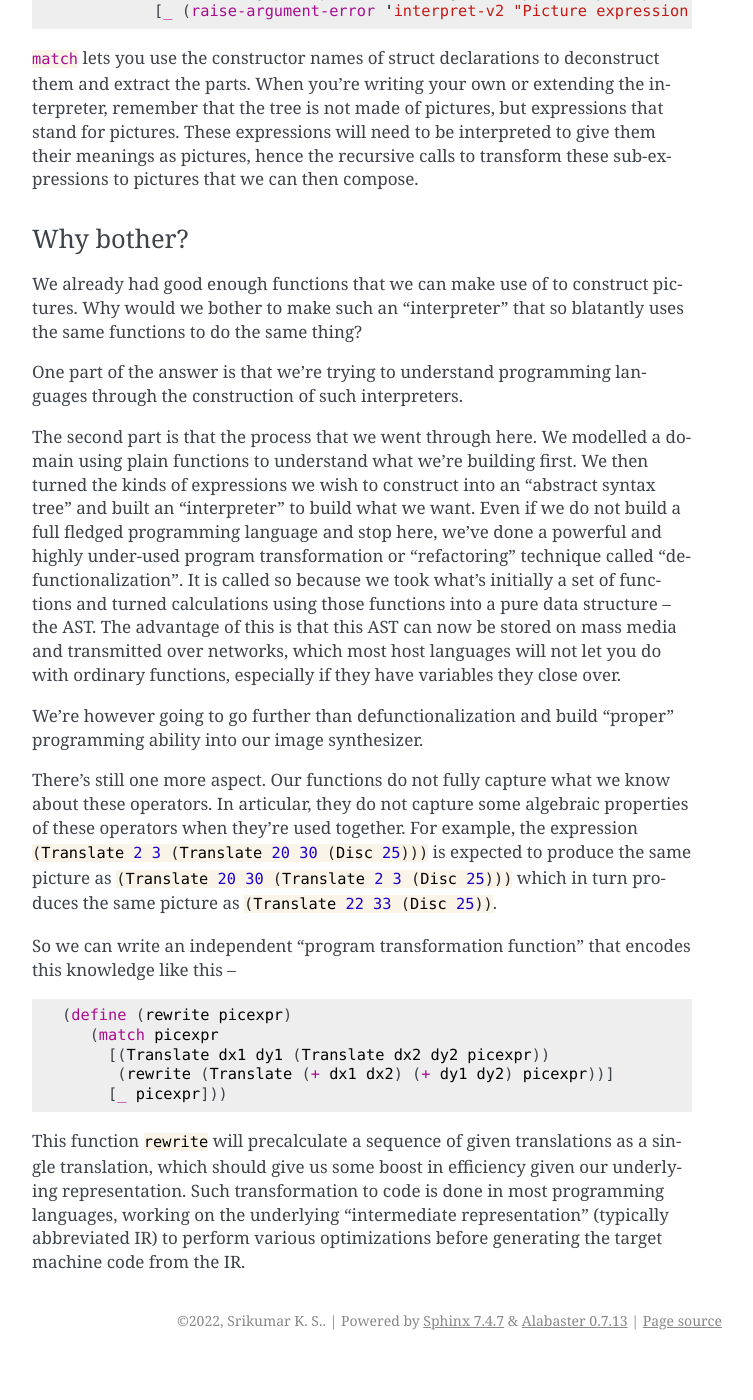
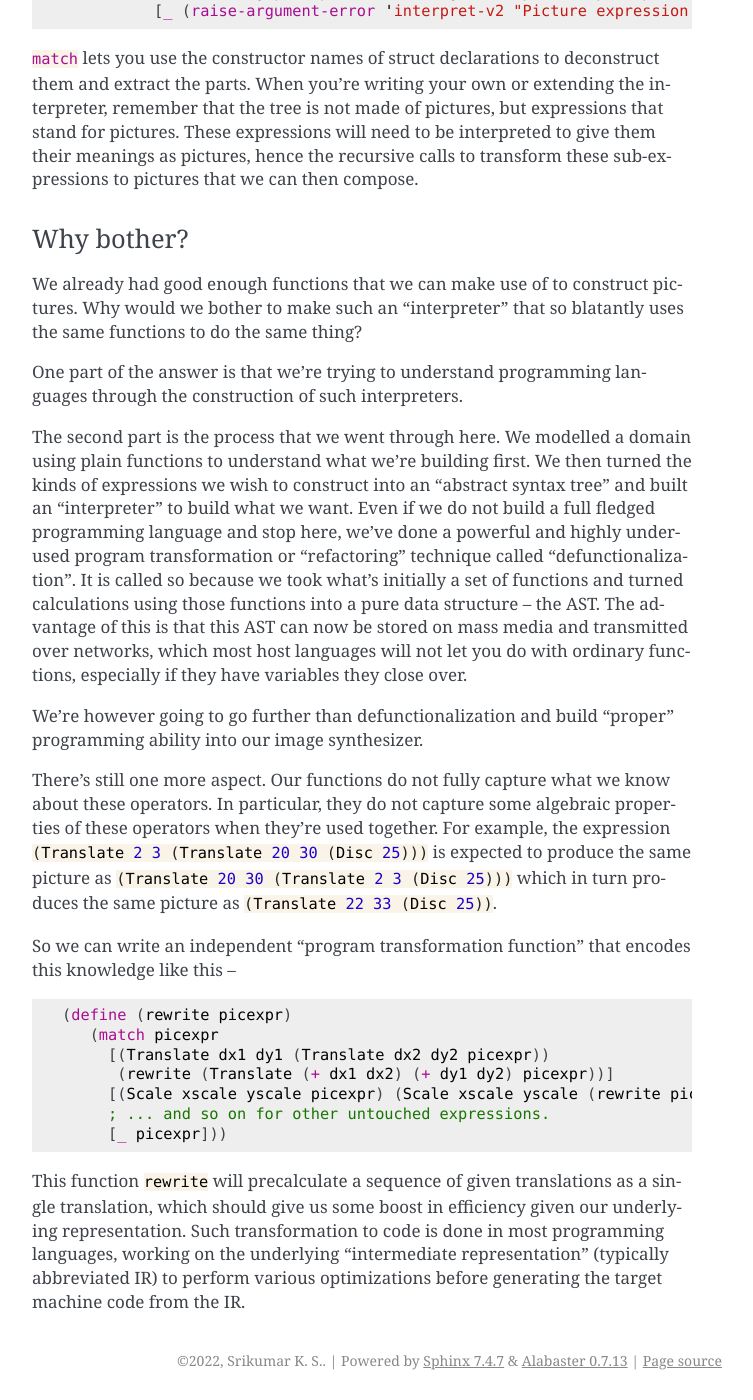
Before and after one commit to kreauniv/comp308, a Sphinx documentation site: the page built from source/piclang.rst, in a window 1280 px wide and 1400 px high, scrolled down 8849 px. Shown: the whole window, without its empty margins (388-1141 px from the left). Built offline with Sphinx 7.4.7, drawn with Linux system fonts in a browser that asks for light colours; before the commit the page ends 10209 px from its top, so only the background shows below that; some of the changed text lies outside the part shown.

Commit message:
Typos and clarifications

```diff
--- a/source/piclang.rst
+++ b/source/piclang.rst
@@ -408,11 +408,11 @@ uses the same functions to do the same thing?
 One part of the answer is that we're trying to understand programming
 languages through the construction of such interpreters.
 
-The second part is that the process that we went through here. We modelled a
-domain using plain functions to understand what we're building first. We then
-turned the kinds of expressions we wish to construct into an "abstract syntax
-tree" and built an "interpreter" to build what we want. Even if we do not build
-a full fledged programming language and stop here, we've done a powerful and
+The second part is the process that we went through here. We modelled a domain
+using plain functions to understand what we're building first. We then turned
+the kinds of expressions we wish to construct into an "abstract syntax tree"
+and built an "interpreter" to build what we want. Even if we do not build a
+full fledged programming language and stop here, we've done a powerful and
 highly under-used program transformation or "refactoring" technique called
 "defunctionalization". It is called so because we took what's initially a set
 of functions and turned calculations using those functions into a pure data
@@ -425,7 +425,7 @@ We're however going to go further than defunctionalization and build "proper"
 programming ability into our image synthesizer.
 
 There's still one more aspect. Our functions do not fully capture what we know
-about these operators. In articular, they do not capture some algebraic
+about these operators. In particular, they do not capture some algebraic
 properties of these operators when they're used together. For example,
 the expression :rkt:`(Translate 2 3 (Translate 20 30 (Disc 25)))` is expected
 to produce the same picture as :rkt:`(Translate 20 30 (Translate 2 3 (Disc 25)))`
@@ -440,6 +440,8 @@ this knowledge like this --
        (match picexpr
          [(Translate dx1 dy1 (Translate dx2 dy2 picexpr))
           (rewrite (Translate (+ dx1 dx2) (+ dy1 dy2) picexpr))]
+         [(Scale xscale yscale picexpr) (Scale xscale yscale (rewrite picexpr))]
+         ; ... and so on for other untouched expressions.
          [_ picexpr]))
 
 This function :rkt:`rewrite` will precalculate a sequence of given translations
```
Also changed, not shown: other parts of source/piclang.rst (+2 -2 lines).
